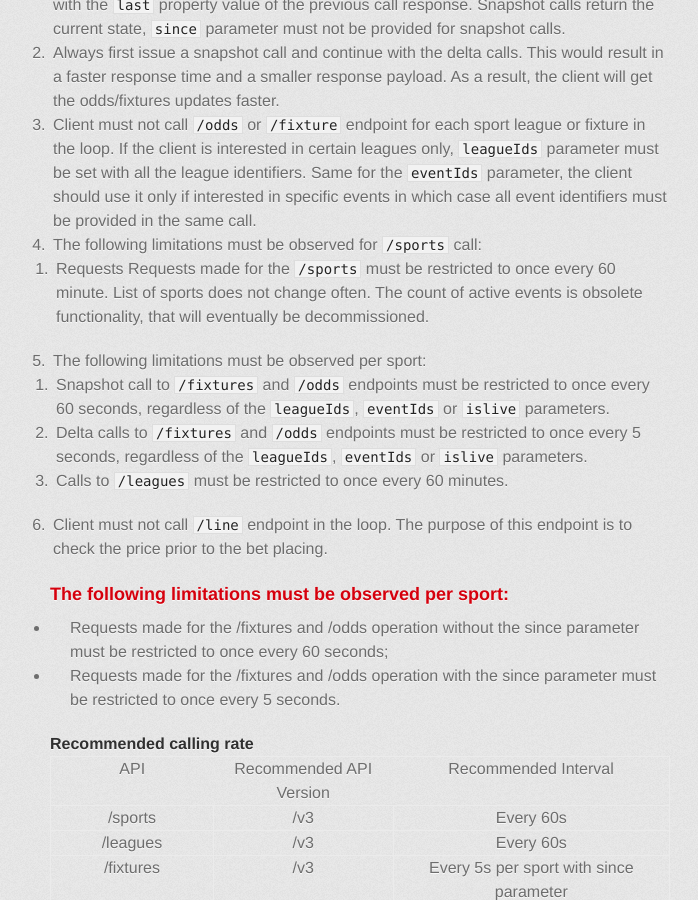
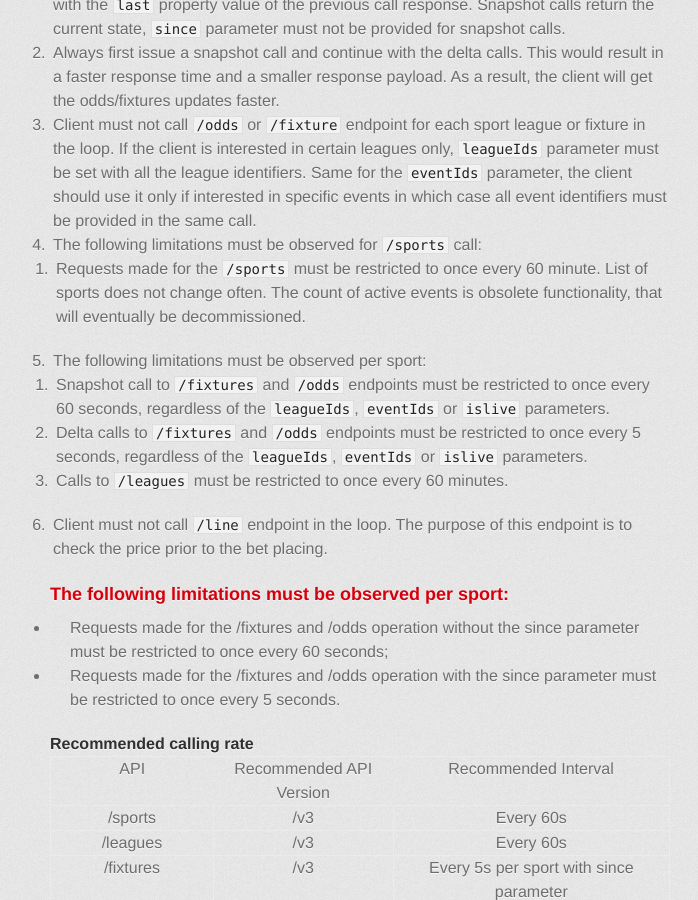
Before and after one commit to ps3838api/ps3838api.github.io, a Jekyll site: the page built from FairUsePolicy.md, in a window 1280 px wide and 900 px high, scrolled down 1211 px. Shown: the whole window, without its empty margins (280-978 px from the left). Built offline with Jekyll 4.4.1, drawn with Linux system fonts in a browser that asks for light colours; some web fonts are replaced; our own code applies the rules of GitHub Pages for plain Markdown files.

Commit message:
Update FairUsePolicy.md

```diff
--- a/FairUsePolicy.md
+++ b/FairUsePolicy.md
@@ -30,11 +30,11 @@ You will not attempt or encourage others to:
 3. Client must not call `/odds` or `/fixture` endpoint for each sport league or fixture in the loop.  If the client is interested in certain leagues only,  `leagueIds` parameter must be set with all the league identifiers.
  Same for the `eventIds` parameter, the client should use it only if interested in specific events in which case all event identifiers must be provided in the same call.
 4. The following limitations must be observed for `/sports` call:
-    - Requests Requests made for the `/sports`  must be restricted to once every 60 minute. List of sports does not change often. The count of active events is obsolete functionality, that will eventually be decommissioned.
+    + Requests made for the `/sports`  must be restricted to once every 60 minute. List of sports does not change often. The count of active events is obsolete functionality, that will eventually be decommissioned.
 5. The following limitations must be observed per sport:
-    - Snapshot call to `/fixtures` and `/odds` endpoints must be restricted to once every 60 seconds, regardless of the `leagueIds`, `eventIds` or `islive` parameters.
-    - Delta calls to  `/fixtures` and `/odds` endpoints must be restricted to once every 5 seconds, regardless of the `leagueIds`, `eventIds` or `islive` parameters.
-    - Calls to `/leagues` must be restricted to once every 60 minutes.
+    + Snapshot call to `/fixtures` and `/odds` endpoints must be restricted to once every 60 seconds, regardless of the `leagueIds`, `eventIds` or `islive` parameters.
+    + Delta calls to  `/fixtures` and `/odds` endpoints must be restricted to once every 5 seconds, regardless of the `leagueIds`, `eventIds` or `islive` parameters.
+    + Calls to `/leagues` must be restricted to once every 60 minutes.
 6. Client must not call `/line` endpoint in the loop. The purpose of this endpoint is to check the price prior to the bet placing.
 
 ### The following limitations must be observed per sport:
```
